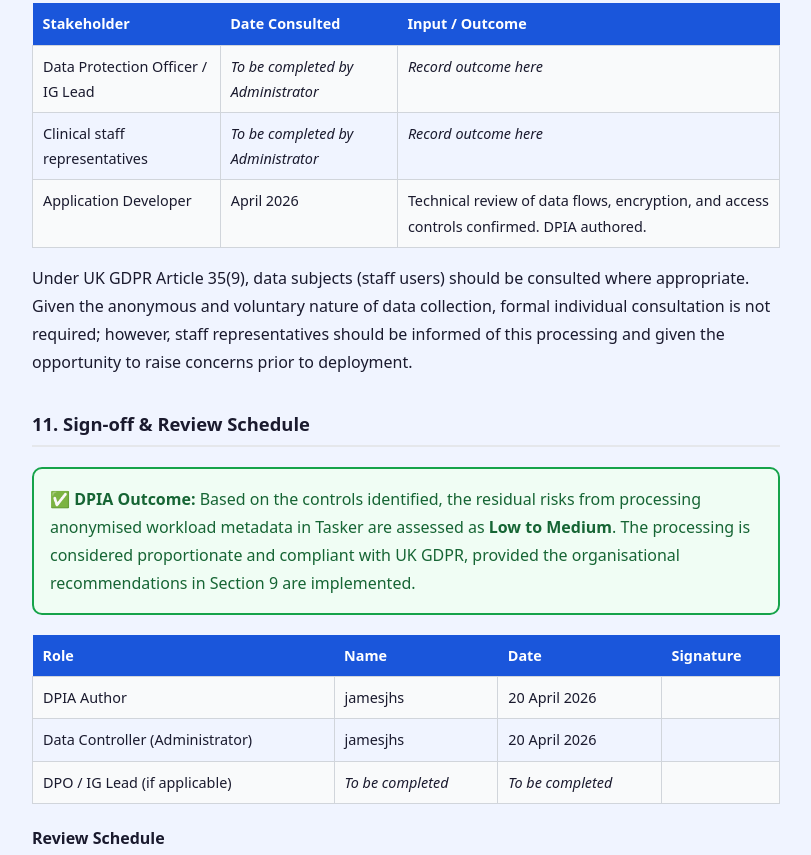
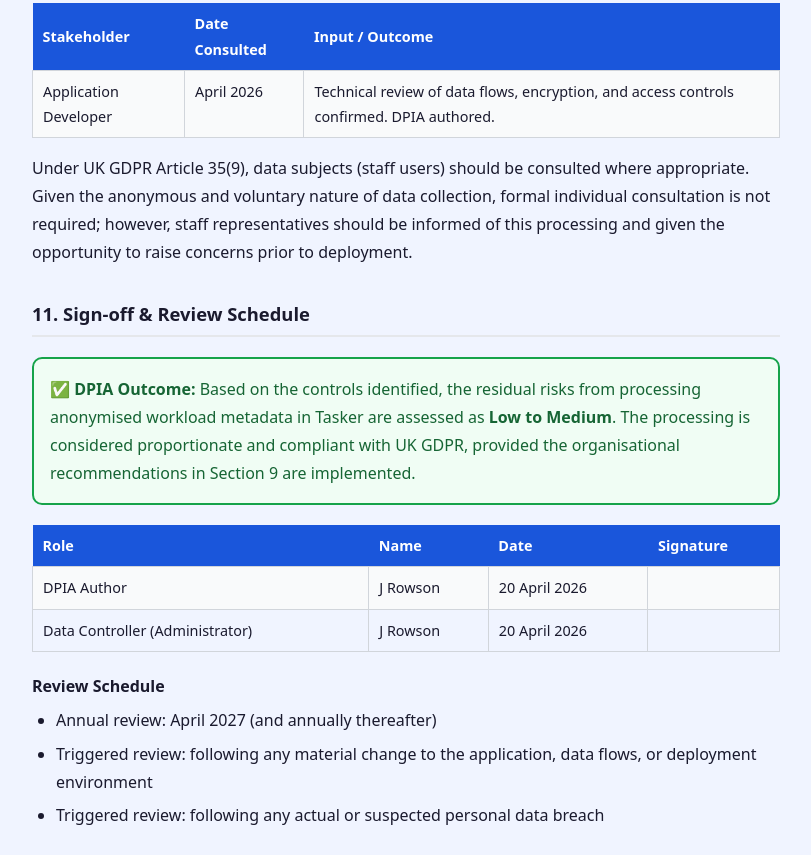
Before and after one commit to jamesjhs/Tasker, a website: page public/dpia.html in a window 1280 px wide. Shown: the part 8658-9513 px from the top of the page, without its empty margins (234-1045 px from the left). Drawn offline with Linux system fonts and the light colour scheme.

Commit message:
Update dpia.html

```diff
--- a/public/dpia.html
+++ b/public/dpia.html
@@ -284,8 +284,6 @@
   <h2 id="s10">10. Consultation</h2>
   <table>
     <tr><th>Stakeholder</th><th>Date Consulted</th><th>Input / Outcome</th></tr>
-    <tr><td>Data Protection Officer / IG Lead</td><td><em>To be completed by Administrator</em></td><td><em>Record outcome here</em></td></tr>
-    <tr><td>Clinical staff representatives</td><td><em>To be completed by Administrator</em></td><td><em>Record outcome here</em></td></tr>
     <tr><td>Application Developer</td><td>April 2026</td><td>Technical review of data flows, encryption, and access controls confirmed. DPIA authored.</td></tr>
   </table>
 
@@ -300,9 +298,8 @@
 
   <table>
     <tr><th>Role</th><th>Name</th><th>Date</th><th>Signature</th></tr>
-    <tr><td>DPIA Author</td><td>jamesjhs</td><td>20 April 2026</td><td></td></tr>
-    <tr><td>Data Controller (Administrator)</td><td>jamesjhs</td><td>20 April 2026</td><td></td></tr>
-    <tr><td>DPO / IG Lead (if applicable)</td><td><em>To be completed</em></td><td><em>To be completed</em></td><td></td></tr>
+    <tr><td>DPIA Author</td><td>J Rowson</td><td>20 April 2026</td><td></td></tr>
+    <tr><td>Data Controller (Administrator)</td><td>J Rowson</td><td>20 April 2026</td><td></td></tr>
   </table>
 
   <h3>Review Schedule</h3>
```
